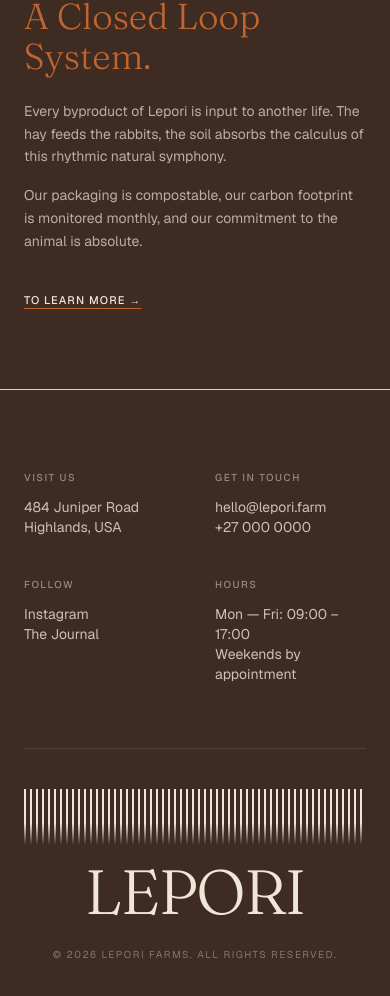
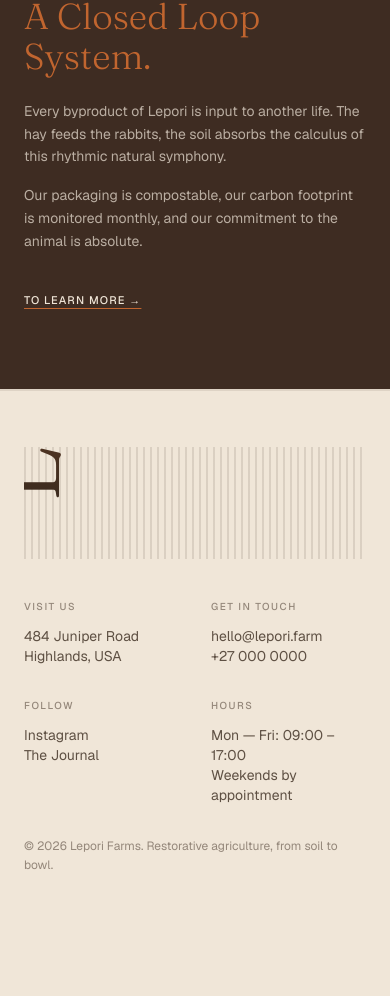
Before and after one commit to stephmukami/delight-farms, a Next.js app: page / in a window 390 px wide. Shown: the part 3370-4366 px from the top of the page. After the commit the page ends 4302 px from the top, so only its background shows below. Built offline with nearby package versions, Linux system fonts and the light colour scheme.

Commit message:
Refactor Footer component layout and styles for improved responsiveness and aesthetics

```diff
--- a/app/components/Footer.tsx
+++ b/app/components/Footer.tsx
@@ -19,39 +19,41 @@ const columns = [
 
 export default function Footer() {
   return (
-    <footer className="bg-near-black px-6 pt-20 pb-10 text-cream sm:px-10">
-      <div className="mx-auto grid max-w-7xl grid-cols-2 gap-10 border-b border-cream/10 pb-16 sm:grid-cols-4">
+    <footer className="relative overflow-hidden border-t border-espresso/10 bg-cream px-6 py-14 sm:px-10">
+      <div className="mx-auto flex max-w-7xl flex-col gap-10 sm:flex-row sm:items-center">
+        <div className="relative h-28 w-full shrink-0 overflow-hidden sm:h-32 sm:w-48">
+          <div
+            aria-hidden
+            className="absolute inset-0"
+            style={{
+              backgroundImage:
+                "repeating-linear-gradient(90deg, var(--espresso-brown) 0px, var(--espresso-brown) 2px, transparent 2px, transparent 7px)",
+              opacity: 0.12,
+            }}
+          />
+          <h2 className="absolute top-1/2 left-0 origin-left -translate-y-1/2 -rotate-90 bg-gradient-to-r from-espresso to-burnt-orange bg-clip-text font-serif text-8xl leading-none font-light whitespace-nowrap text-transparent sm:text-9xl">
+            LEPORI
+          </h2>
+        </div>
+
+        <div className="grid flex-1 grid-cols-2 gap-x-8 gap-y-8 sm:grid-cols-5">
           {columns.map((col) => (
             <div key={col.heading}>
-            <p className="mb-3 text-[10px] font-medium tracking-[0.15em] text-cream/50 uppercase">
+              <p className="mb-3 text-[10px] font-medium tracking-[0.15em] text-espresso/50 uppercase">
                 {col.heading}
               </p>
               {col.lines.map((line) => (
-              <p key={line} className="text-sm text-cream/80">
+                <p key={line} className="text-sm text-espresso/80">
                   {line}
                 </p>
               ))}
             </div>
           ))}
+          <p className="col-span-2 text-xs leading-relaxed text-espresso/50 sm:col-span-1">
+            © {new Date().getFullYear()} Lepori Farms. Restorative agriculture,
+            from soil to bowl.
+          </p>
         </div>
-
-      <div className="mx-auto flex max-w-7xl flex-col items-center pt-10">
-        <div
-          aria-hidden
-          className="mb-4 h-14 w-full max-w-3xl"
-          style={{
-            backgroundImage:
-              "repeating-linear-gradient(90deg, var(--cream-ivory) 0px, var(--cream-ivory) 2px, transparent 2px, transparent 6px)",
-            maskImage:
-              "linear-gradient(to bottom, black 60%, transparent 100%)",
-          }}
-        />
-        <h2 className="font-serif text-[16vw] leading-none font-light tracking-tight sm:text-[10rem]">
-          LEPORI
-        </h2>
-        <p className="mt-6 text-[10px] tracking-[0.15em] text-cream/40 uppercase">
-          © {new Date().getFullYear()} Lepori Farms. All rights reserved.
-        </p>
       </div>
     </footer>
   );
```
Lines whose indentation alone changed are shown as unchanged.
